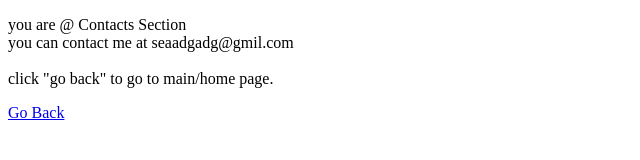
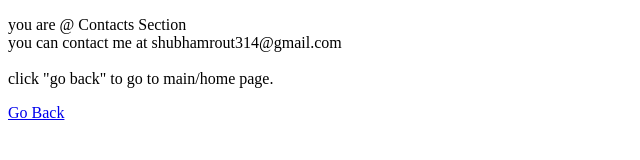
Before and after one commit to Shubh04tech/Shubham, a plain HTML site: page Contact.html in a window 1280 px wide. Shown: the full height of the page, 0-640 px from the left. Drawn offline with Linux system fonts and the light colour scheme.

Commit message:
Update Contact.html

```diff
--- a/Contact.html
+++ b/Contact.html
@@ -7,7 +7,7 @@
 </head>
 <body>
     <p>you are @ Contacts Section<br/>
-        you can contact me at seaadgadg@gmil.com
+        you can contact me at shubhamrout314@gmail.com
         <br>
         <br>
     click "go back" to go to main/home page.</p>
```
